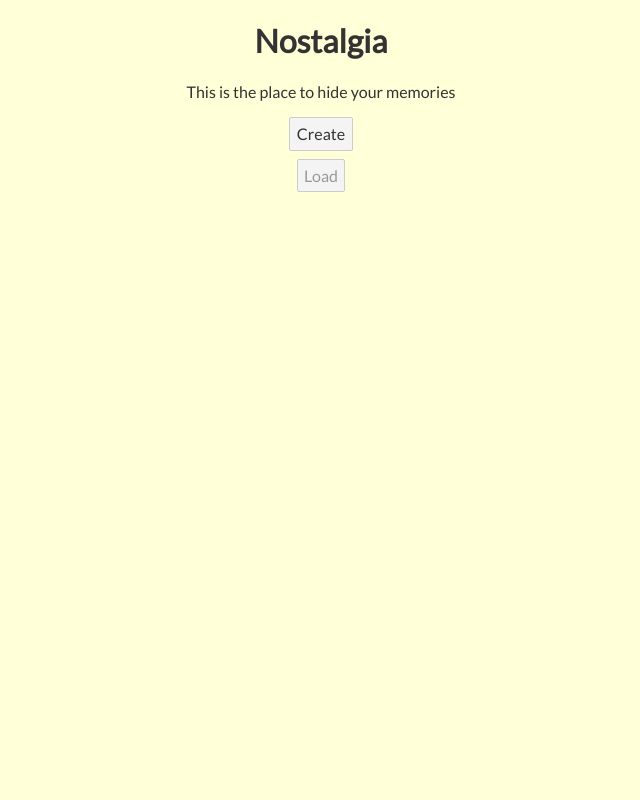
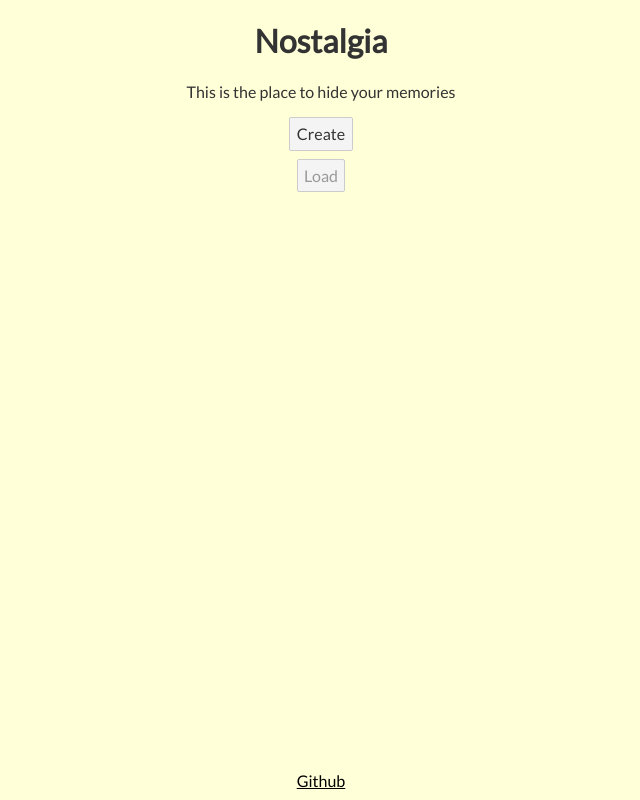
Before and after one commit to KonradLinkowski/Nostalgia, a Svelte app: page / in a window 1280 px wide. Shown: the whole page, without its empty margins (319-959 px from the left). Built offline with nearby package versions, Linux system fonts and the light colour scheme.

Commit message:
Add github link

```diff
--- a/src/App.svelte
+++ b/src/App.svelte
@@ -40,7 +40,9 @@
 		<Memory memory={$memories[Math.floor(Math.random() * $memories.length)]} close={closeMemory}></Memory>
 	{/if}
 </main>
-<footer></footer>
+<footer class="footer">
+	<a class="footer__link" href="https://github.com/KonradLinkowski/Nostalgia">Github</a>
+</footer>
 
 <style>
 	.header {
@@ -54,4 +56,18 @@
 		align-items: center;
 		width: 100%;
 	}
+
+	.footer {
+		position: fixed;
+		bottom: 0px;
+		width: 100%;
+		padding: 10px;
+		display: flex;
+		justify-content: center;
+	}
+
+	.footer__link {
+		color: black;
+		text-decoration: underline;
+	}
 </style>
```
